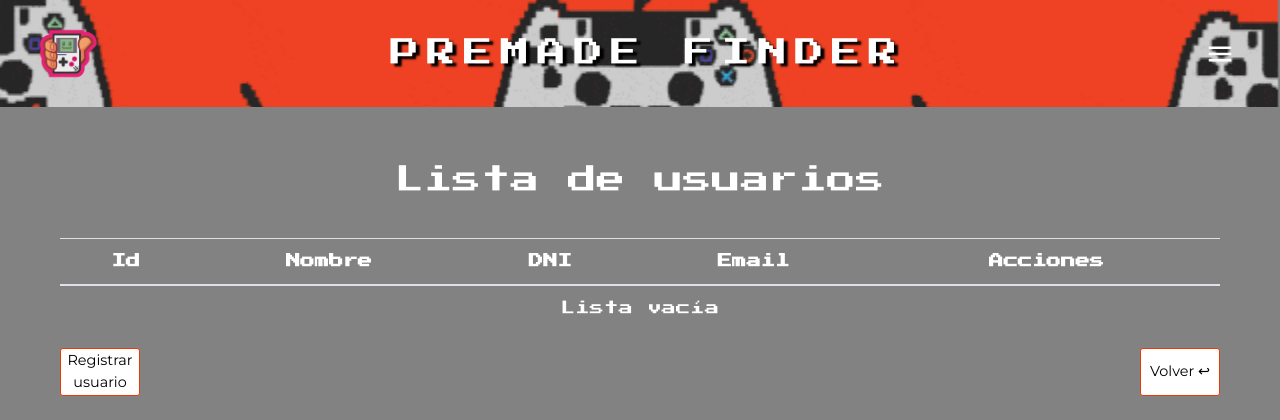
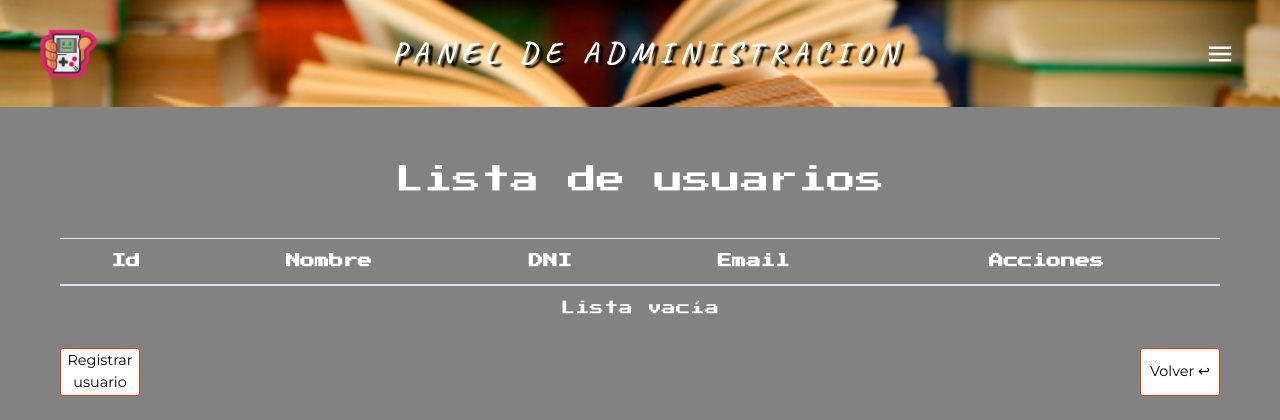
Before and after one commit to Roloccio/PremadeFinder, a Symfony app: template templates/admin/usersList.html.twig in a window 1280 px wide. Shown: the top 420 px of the page. Run offline with Twig, Linux system fonts and the light colour scheme; the template is opened without the code that fills it, so the values that code supplies are empty; style sheets or scripts are compiled from the project's sources; some libraries are stand-ins or nearby versions.

Commit message:
userlist

```diff
--- a/public/scss/components/_headerAdmin.scss
+++ b/public/scss/components/_headerAdmin.scss
@@ -23,3 +23,27 @@
         }
     }
 }
+#headerAdmin2{
+    display:flex;
+
+    & .navbar{
+        background-size: cover;
+        background-position: center;
+        background-color: $color-primary;
+        padding: 1rem 2rem;
+    }
+
+    & #logo{
+        width:4.5rem;
+    }
+
+    & h1{
+        // font-family: 'Press Start 2P', cursive;
+        font-size:$font-h1-admin;
+        color:$color-white;
+
+        @include response(md){
+            font-size:$font-h1-admin-md;
+        }
+    }
+}
--- /dev/null
+++ b/templates/admin/adminheader.html.twig
@@ -0,0 +1,18 @@
+<header id="headerAdmin2">
+	<nav class="navbar w-100">
+		<a href="/admin"><img id="logo" src="/img/icon-gameboy-classic.png" alt="logoPREMADE"/></a>
+		<h1>PANEL DE ADMINISTRACION</h1>
+		<button class="navbar-toggler" type="button" data-toggle="collapse" data-target="#navbarNav" aria-controls="navbarNav" aria-expanded="false" aria-label="Toggle navigation">
+		<span class="navbar-toggler-icon"></span>
+		</button>
+
+		<div class="collapse navbar-collapse" id="navbarNav">
+		<ul class="navbar-nav">
+			<li class="nav-item">
+				<a id="logoutLink" class="nav-link">Bienvenido Administrador</a>
+					<a id="logoutLink" class="nav-link" href="/logout">Cerrar sesión</a>
+			</li>
+		</ul>
+		</div>
+	</nav>
+</header>
--- a/templates/admin/index.html.twig
+++ b/templates/admin/index.html.twig
@@ -8,13 +8,7 @@
 <section id ="adminIndex">
     <nav>
         <ul class="enlacesAdmin">
-            <a href="{{ path('libro_new') }}"><li>Crear libro</li></a>
-            <a href="{{ path('user_new') }}"><li>Dar de alta usuarios</li></a>
-            <a href="{{ path('curso_new') }}"><li>Crear nuevo curso</li></a>
-            <a href="{{ path('libro_list') }}"><li>Lista de libros</li></a>
             <a href="{{ path('user_list') }}"><li>Lista de usuarios</li></a>
-            <a href="{{ path('curso_list') }}"><li>Lista de cursos</li></a>
-            <a href="{{ path('admin_comments') }}"><li>Comentarios pendientes</li></a>
         </ul>
     </nav>
 </section>
--- a/templates/admin/usersList.html.twig
+++ b/templates/admin/usersList.html.twig
@@ -5,7 +5,7 @@ Lista de usuarios
 {% endblock %}
 
 {% block body %}
-{{ include('./admin/header.html.twig')}}
+{{ include('./admin/adminheader.html.twig')}}
 
 <section id="userList">
 	<h1>Lista de usuarios</h1>
--- a/templates/grupo/index.html.twig
+++ b/templates/grupo/index.html.twig
@@ -31,7 +31,6 @@
         {% endfor %}
         </tbody>
     </table>
-
     <button>
     <a href="{{ path('app_grupo_new') }}">Crear Grupo</a>
     </button>
```
